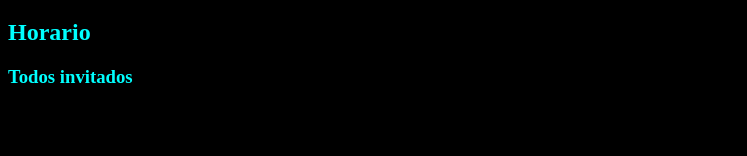
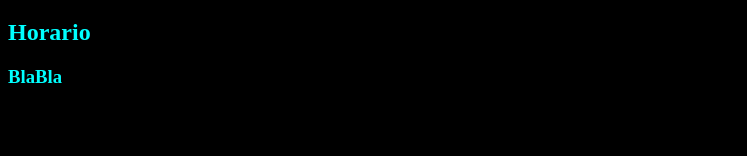
Before and after one commit to Mgallegosoto/Programacionweb, a plain HTML site: page index.html in a window 1280 px wide. Shown: the part 198-354 px from the top of the page, without its empty margins (0-747 px from the left). Drawn offline with Linux system fonts and the light colour scheme.

Commit message:
Update index.html

```diff
--- a/index.html
+++ b/index.html
@@ -14,7 +14,7 @@
         <h1 id="titulo">FIESTA</h1>
         <h1 class="dato"> Direccion</h1>
         <h2 class="dato"> Horario </h2>
-        <h3 class="dato"> Todos invitados </h3>
+        <h3 class="dato"> BlaBla </h3>
         <p>Lorem ipsum dolor sit amet consectetur adipisicing elit. Repudiandae dicta iure nulla illo dolore tempora totam velit dolores libero assumenda odit voluptatibus dignissimos, voluptas iusto dolorum non harum labore hic?</p>
         <img src="Imagenes/Copia de DSC05844.JPG" alt="foto eliminada"; class = "imagen">
         <a href="https://listado.mercadolibre.com.ar/jack-russell?matt_tool=59035276&matt_word=&matt_source=google&matt_campaign_id=1682773874&matt_ad_group_id=65529316556&matt_match_type=&matt_network=g&matt_device=c&matt_creative=546045194389&matt_keyword=&matt_ad_position=&matt_ad_type=&matt_merchant_id=&matt_product_id=&matt_product_partition_id=&matt_target_id=dsa-408480489980&gclid=Cj0KCQjwtsCgBhDEARIsAE7RYh2erAeCOlRRu3jTd1joeEAo6LDYKYY3k2JAgeg7bSoE7hB-efXH21oaAo4wEALw_wcB">Comprate uno</a>
```
